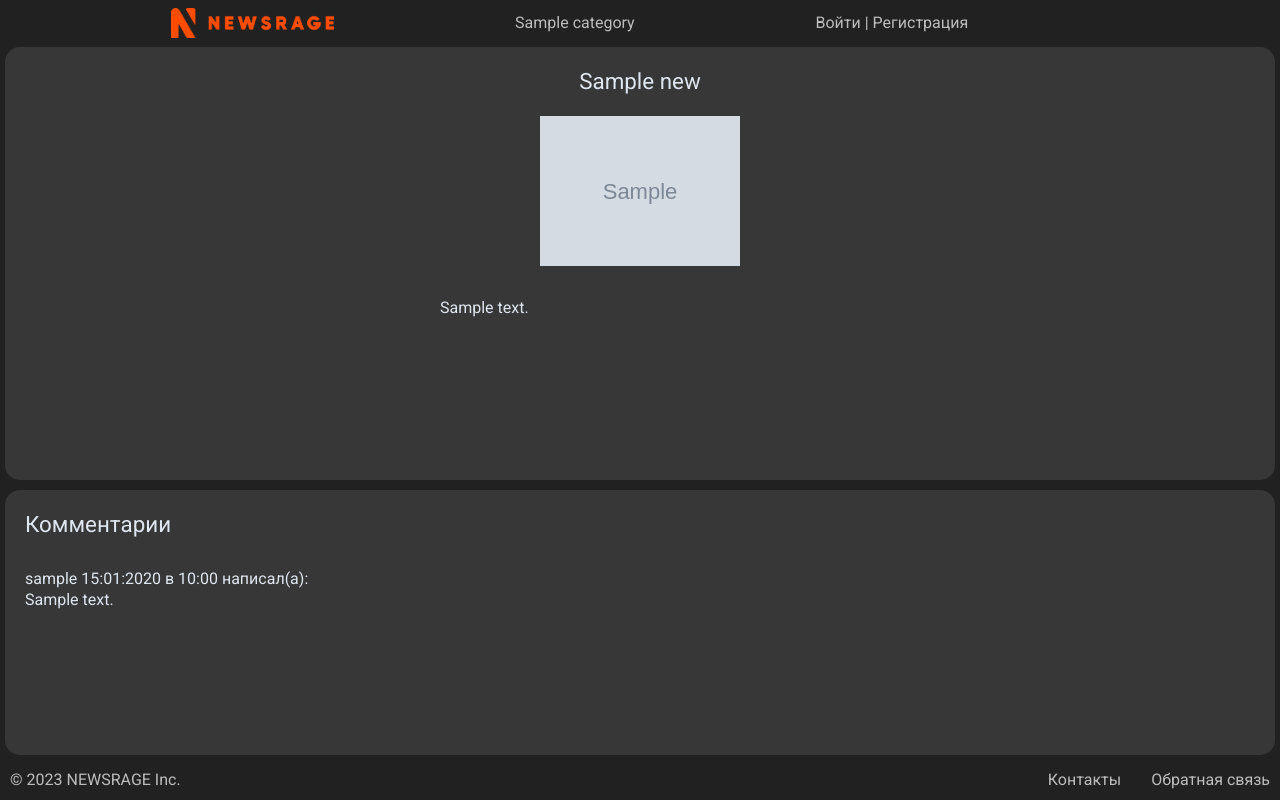
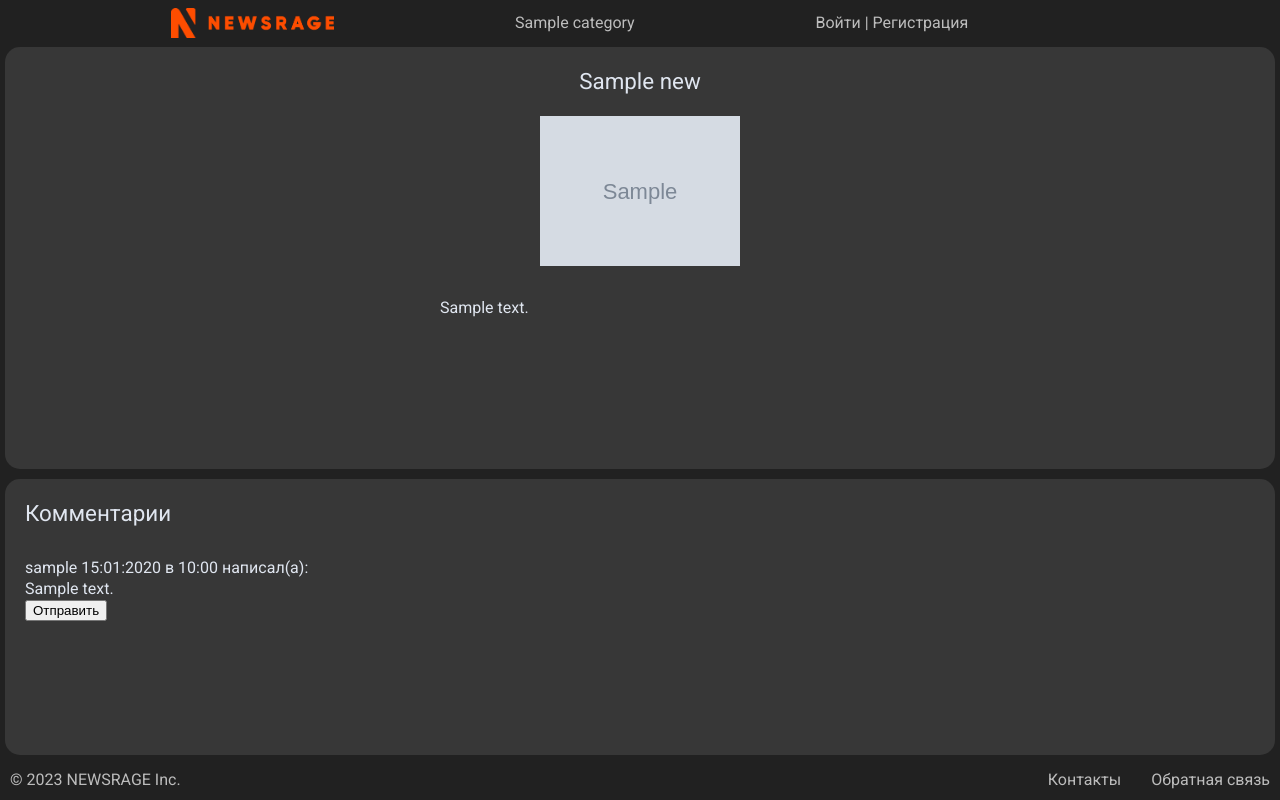
Before and after one commit to lopachukseva/newsrage, a Django app: a page that uses newsrage/newsapp/templates/newsapp/post.html in a window 1280 px wide. Run offline with Django 4.2, Linux system fonts and the light colour scheme; tables that the repository leaves empty hold one stand-in row (values such as "Sample post"); grey boxes marked "Sample" are stand-in pictures.

Commit message:
add comments form im comments block

```diff
--- a/newsrage/newsapp/templates/newsapp/post.html
+++ b/newsrage/newsapp/templates/newsapp/post.html
@@ -18,12 +18,25 @@
     <h2>Комментарии</h2>
     {% for comment in post_comments %}
     <div class="comment-username">
-        {{ comment.user.username }} {{comment.time_create|date:"d:m:Y"}} в {{comment.time_create|date:"H:i"}} написал(а):
+        {{ comment.user.username }} {{comment.time_create|date:"d:m:Y"}} в {{comment.time_create|date:"H:i"}}
+        написал(а):
     </div>
     <div class="comment-text">
         {{ comment.comment }}
     </div>
+
     {% endfor %}
+
+    <div class="comment-add">
+        <form class="comments-form" action="." method="post">
+            {% csrf_token %}
+            {% for f in form %}
+            {{ f }}
+            <div class="form-error">{{ f.errors }}</div>
+            {% endfor %}
+            <button class="form-button" type="submit">Отправить</button>
+        </form>
+    </div>
 </div>
 {% endif %}
 {% endblock %}
```
